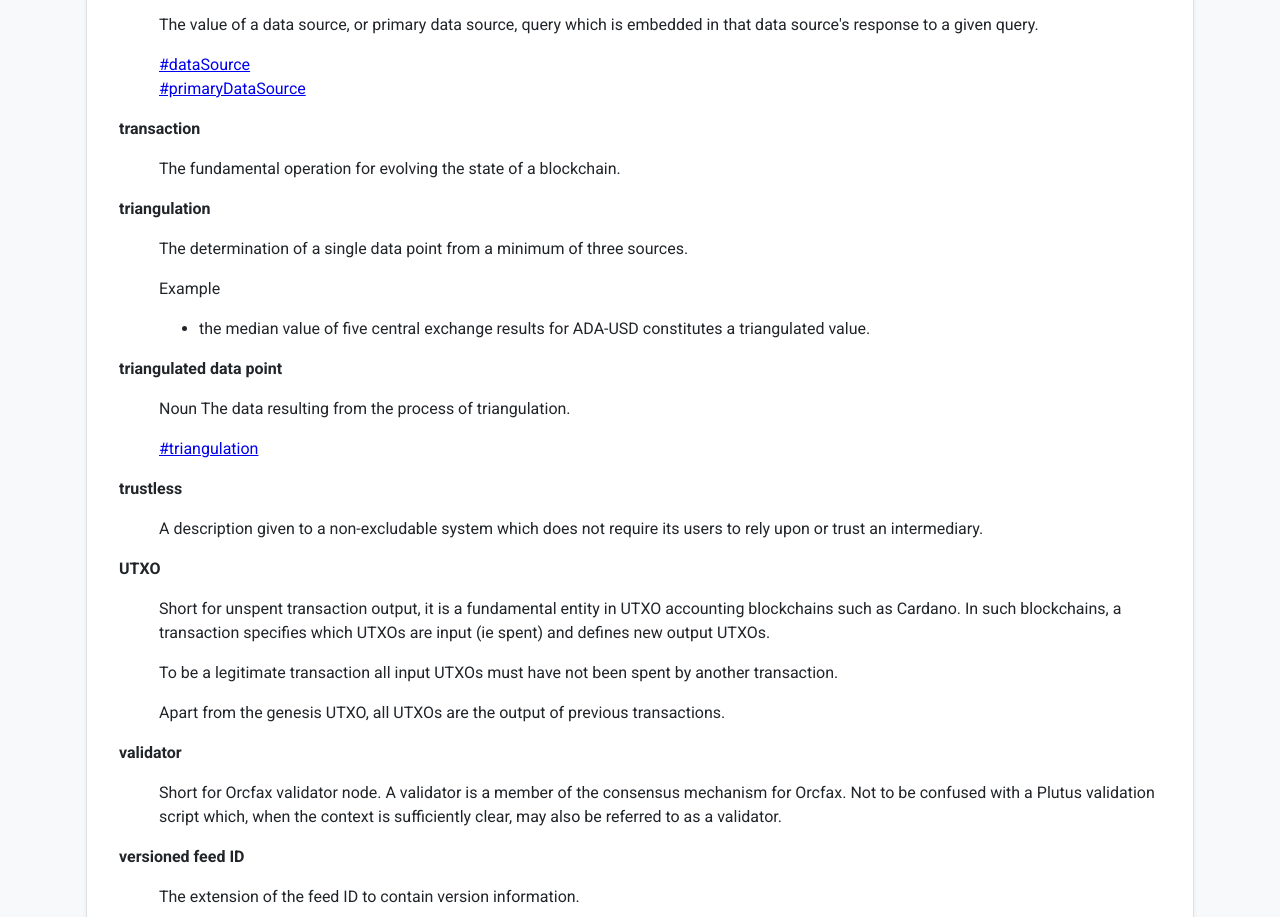
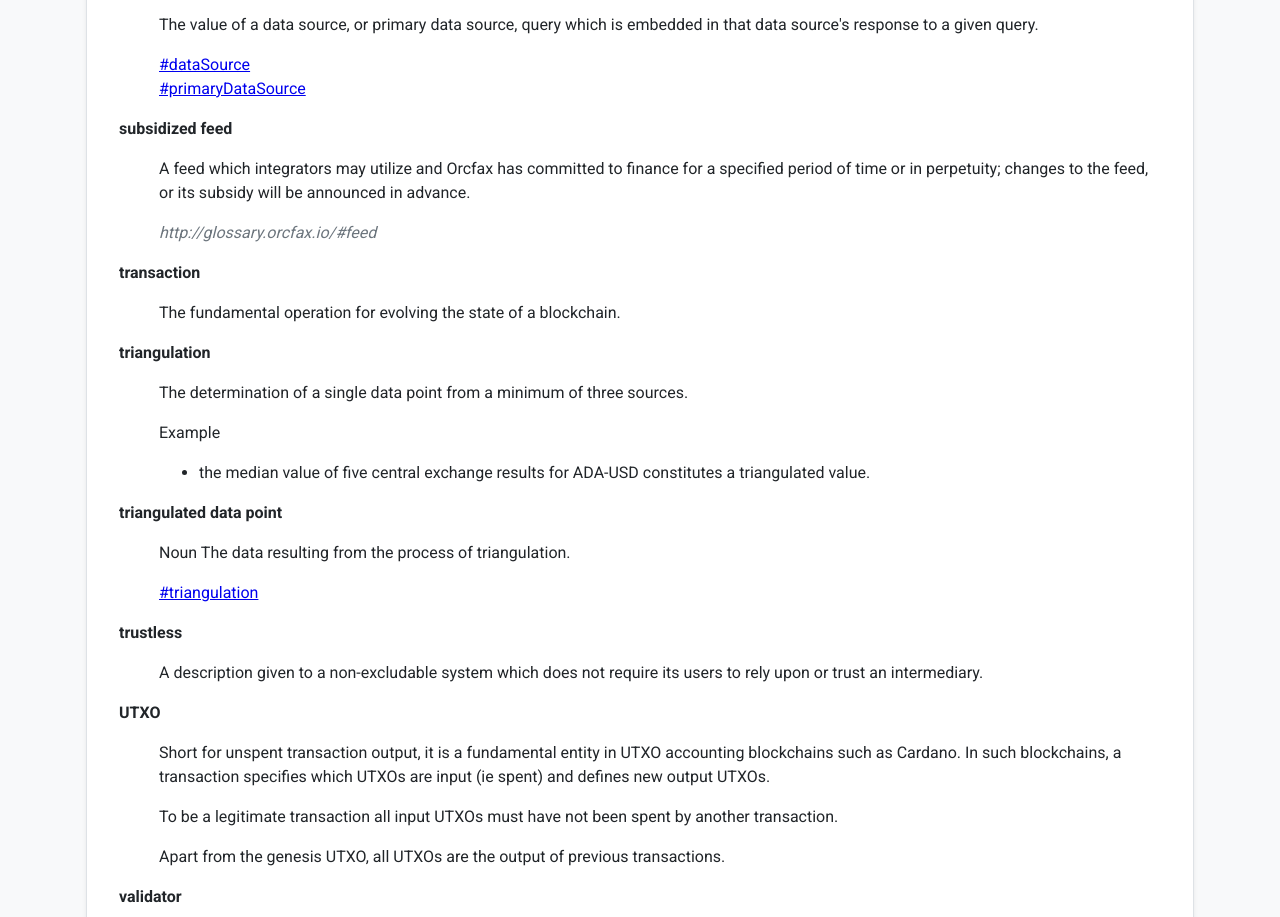
Before and after one commit to orcfax/glossary, a plain HTML site: page docs/index.html in a window 1280 px wide. Shown: the part 5265-6182 px from the top of the page. Drawn offline with Linux system fonts and the light colour scheme.

```diff
--- a/docs/index.html
+++ b/docs/index.html
@@ -371,6 +371,13 @@
  </p>
 </dd> <dd class="col-12 mt" lang="en" property="skos:related"><a href="#dataSource">#dataSource</a></dd> <dd class="col-12 mt" lang="en" property="skos:related"><a href="#primaryDataSource">#primaryDataSource</a></dd></div>
 
+<div class="term-container" id="subsidizedFeed" typeof="skos:Concept"><dt class="col-12 mt" lang="en" property="skos:prefLabel">subsidized feed</dt> <dd class="col-12" lang="en" property="skos:definition"><p> A feed which integrators may utilize and Orcfax has
+ committed to finance for a specified period of time or in
+ perpetuity; changes to the feed, or its subsidy will be
+ announced in advance.
+ </p>
+</dd> <dd class="col-12 alt-label" lang="en" property="skos:broader">http://glossary.orcfax.io/#feed</dd></div>
+
 <div class="term-container" id="transaction" typeof="skos:Concept"><dt class="col-12 mt" lang="en" property="skos:prefLabel">transaction</dt> <dd class="col-12" lang="en" property="skos:definition"><p> The fundamental operation for evolving the state of a
  blockchain.
  </p>
```
Also changed, not shown: 2 other files.
